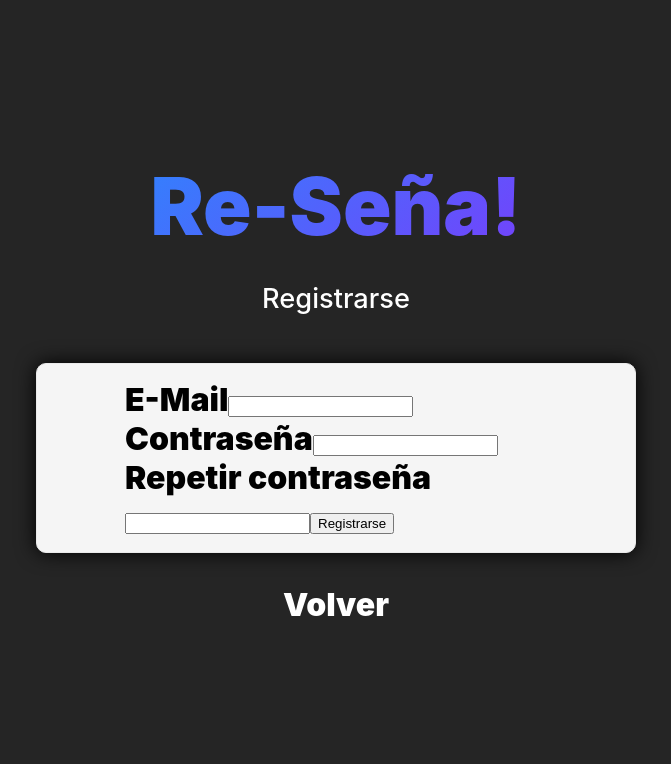
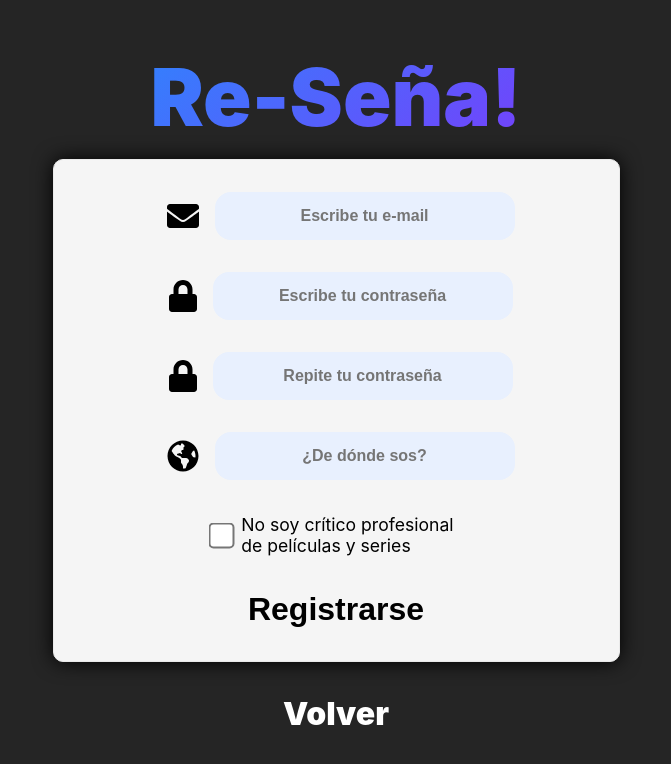
Before and after one commit to ItuFede/DesApp-Grupo-F-012021-frontend, a Next.js app: page /signup in a window 1280 px wide. Shown: the top 764 px of the page, without its empty margins (304-975 px from the left). Built offline with nearby package versions, Linux system fonts and the light colour scheme.

Commit message:
form styles

```diff
--- a/components/SignUpForm.tsx
+++ b/components/SignUpForm.tsx
@@ -1,7 +1,10 @@
+import { faEnvelope, faLock, faGlobeAmericas } from '@fortawesome/free-solid-svg-icons'
+import { FontAwesomeIcon } from '@fortawesome/react-fontawesome'
 import React, { useState } from 'react'
+import formStyle from '../styles/Forms.module.css'
 
 export default function Form(): JSX.Element {
-
+  const [isCriticUser, setIsCriticUser] = useState(false)
     const registerUser = async event => {
       event.preventDefault()
       const res = await fetch('/api/signup', {
@@ -20,14 +23,30 @@ export default function Form(): JSX.Element {
 
     return (
       <>
-        <form onSubmit={registerUser}>
-            <label htmlFor="email">E-Mail</label>
-            <input id="email" name="email" type="mail" required />
-            <label htmlFor="password">Contraseña</label>
-            <input id="password" name="password" type="password" required />
-            <label htmlFor="verifyPassword">Repetir contraseña</label>
-            <input id="verifyPassword" name="verifyPassword" type="password" required/>
-            <button type="submit">Registrarse</button>
+        <form onSubmit={registerUser} className={formStyle.form}>
+        <div className={formStyle.inputContainer}>
+            <FontAwesomeIcon icon={faEnvelope} className={formStyle.inputIcon} />
+            <input id="email" name="email" type="mail" className={formStyle.input} placeholder="Escribe tu e-mail" />
+          </div>
+          <div className={formStyle.inputContainer}>
+            <FontAwesomeIcon icon={faLock} className={formStyle.inputIcon} />
+            <input id="password" name="password" type="password" className={formStyle.input} placeholder="Escribe tu contraseña" />
+          </div>
+          <div className={formStyle.inputContainer}>
+            <FontAwesomeIcon icon={faLock} className={formStyle.inputIcon} />
+            <input id="confirmPassword" name="confirmPassword" type="password" className={formStyle.input} placeholder="Repite tu contraseña" />
+          </div>
+          <div className={formStyle.inputContainer}>
+            <FontAwesomeIcon icon={faGlobeAmericas} className={formStyle.inputIcon} />
+            <input id="location" name="location" type="password" className={formStyle.input} placeholder="¿De dónde sos?" />
+          </div>
+          <div className={formStyle.checkboxContainer} onClick={() => setIsCriticUser(!isCriticUser)}>
+            <input id="location" name="location" type="checkbox" className={formStyle.checkbox}/>
+              {isCriticUser
+              ? <p className={formStyle.checkboxText}>Soy crítico profesional de películas y series 🤙😎🤙</p>
+              : <p className={formStyle.checkboxText}>No soy crítico profesional de películas y series</p> }
+          </div>
+          <button type="submit" className={formStyle.submit}>Registrarse</button>
         </form>
       </>
     )
--- a/package.json
+++ b/package.json
@@ -8,11 +8,15 @@
     "start": "next start"
   },
   "dependencies": {
+    "@fortawesome/fontawesome-svg-core": "^1.2.35",
+    "@fortawesome/free-solid-svg-icons": "^5.15.3",
+    "@fortawesome/react-fontawesome": "^0.1.14",
     "jsonwebtoken": "^8.5.1",
     "next": "10.2.0",
     "react": "17.0.2",
     "react-dom": "17.0.2",
-    "react-hook-form": "^7.8.1"
+    "react-hook-form": "^7.8.1",
+    "react-toggle-button": "^2.2.0"
   },
   "devDependencies": {
     "@types/node": "^15.12.1",
--- a/pages/login.tsx
+++ b/pages/login.tsx
@@ -9,7 +9,7 @@ export default function Login(): JSX.Element {
 
     return (
       <AuthPage
-        subtitle={<p className={styles.authPageSubtitle}>Iniciar Sesión</p>}
+        subtitle={<></>}
         component={
           <>
             <div className={styles.card}>
--- a/pages/signup.tsx
+++ b/pages/signup.tsx
@@ -8,7 +8,7 @@ export default function SignUp() {
 
     return (
       <AuthPage
-        subtitle={<p className={styles.authPageSubtitle}>Registrarse</p>}
+        subtitle={<></>}
         component={
           <>
             <div className={styles.card}>
--- /dev/null
+++ b/styles/Forms.module.css
@@ -0,0 +1,69 @@
+.input {
+    display: block;
+    border-radius: 1em;
+    margin: 1em;
+    font-size: 1rem;
+    border: 0px solid black;
+    height: 3em;
+    background-color: #E8F0FE;
+    width: 300px;
+    text-align: center;
+    font-weight: 600;
+}
+
+.input:focus {
+    transform: scale(1.09);
+}
+
+.form {
+    display: flex;
+    flex-direction: column;
+    align-items: center;
+}
+
+.submit {
+    display: block;
+    margin: 0.5em;
+    font-size: 2rem;
+    font-weight: 900;
+    border: 0px solid black;
+    background-color: rgba(224, 224, 224, 0);
+    max-width: 250px;
+}
+
+.submit:hover {
+    color: var(--colorSecondary);
+    transform: scale(1.3);
+    cursor: pointer;
+}
+
+.inputContainer {
+    display: flex;
+    flex-direction: row;
+    align-items: center;
+    justify-content: center;
+}
+
+.inputIcon {
+    margin-left: 25px;
+}
+
+.checkboxContainer {
+    display: flex;
+    flex-direction: row;
+    align-items: center;
+    justify-content: center;
+    width: 250px;
+}
+
+.checkbox {
+    display: block;
+    margin-right: 1em;
+    transform: scale(2);
+}
+
+.checkboxText {
+    display: block;
+    font-weight: 400;
+    font-size: 1.1rem;
+}
--- a/styles/globals.css
+++ b/styles/globals.css
@@ -17,6 +17,10 @@ a {
   box-sizing: border-box;
 }
 
+*:focus {
+  outline: none;
+}
+
 :root {
   --colorPrimary: #3380fd;
   --colorSecondary: #7342fb;
```
Also changed, not shown: components/LoginForm.tsx (+14 -9 lines).
